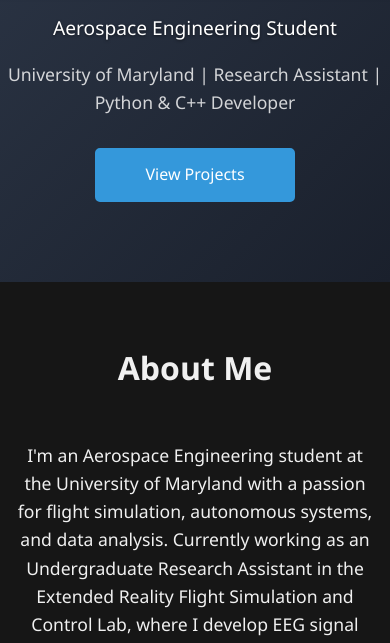
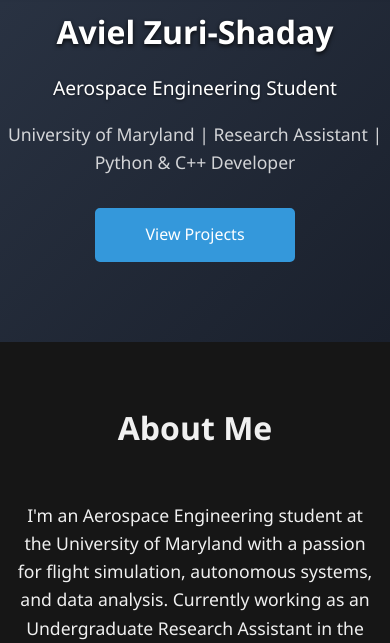
Before and after one commit to avielzuri/avielzuri.github.io, a plain HTML site: page index.html in a window 390 px wide. Shown: the part 194-837 px from the top of the page. Drawn offline with Linux system fonts and the light colour scheme.

Commit message:
Fixed Mobile Banner

```diff
--- a/styles.css
+++ b/styles.css
@@ -729,7 +729,7 @@ footer {
     }
 
     #hero {
-        padding: 140px 0 80px;
+        padding: 200px 0 80px;
     }
 
     .hero-content h1 {
```
